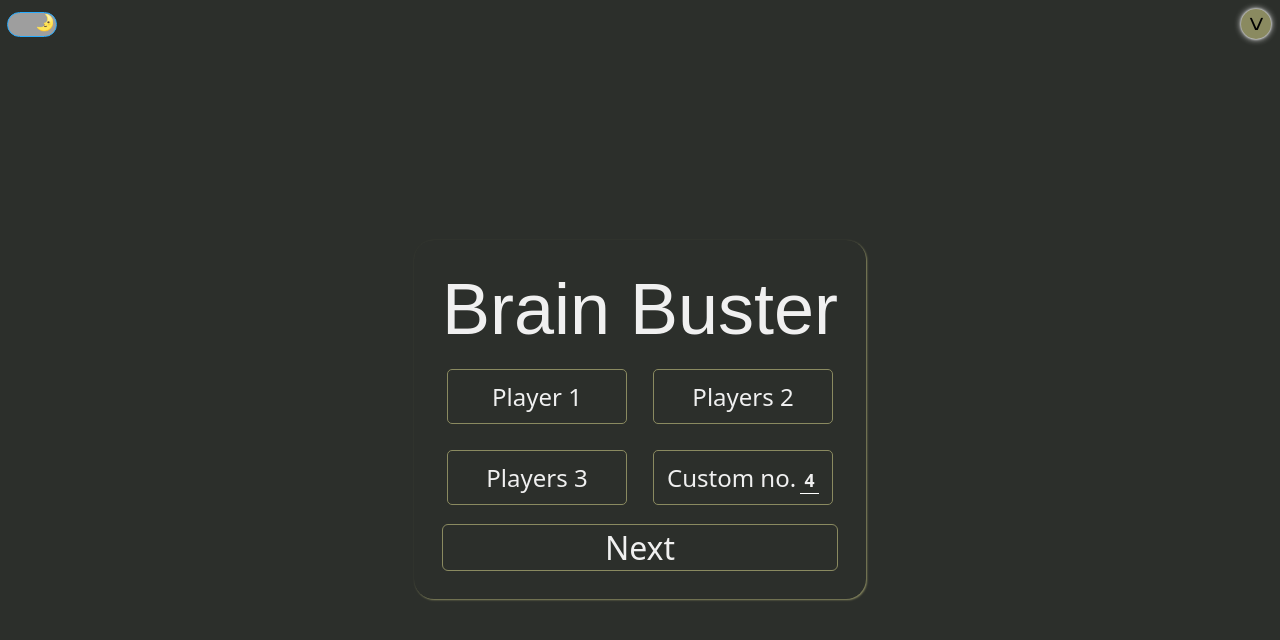
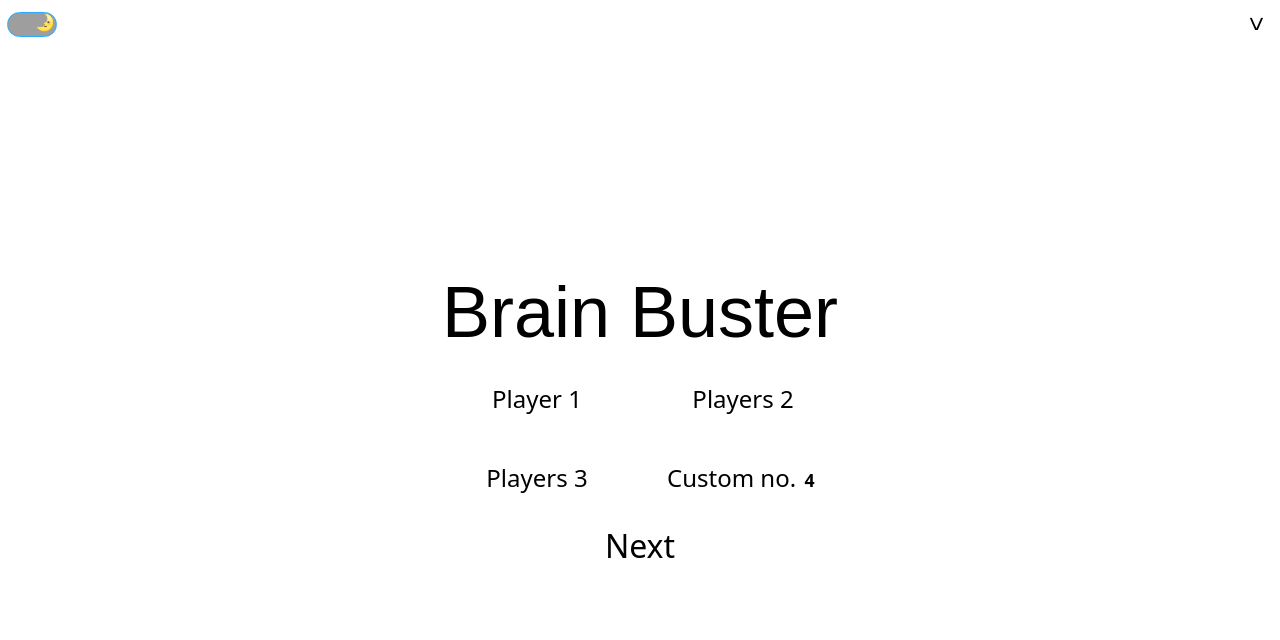
Before and after one commit to rohit-sde/brain-busters, a React (Vite) app: page / in a window 1280 px wide. Shown: the top 640 px of the page. Built offline with nearby package versions, Linux system fonts and the light colour scheme; grey boxes are pictures that could not be loaded; a web font is replaced by a local one.

Commit message:
colors added

```diff
--- a/src/index.css
+++ b/src/index.css
@@ -1,4 +1,4 @@
-[data-theme="light"] {
+/* [data-theme="light"] {
   --primary-30: #a89e47;
   --secondary-20: #c99b50;
   --bg-color: #f5f5dc;
@@ -12,12 +12,95 @@
   --bg-color: #2c2f2b;
   --text-color: #f0f0f0;
   --font-weight: 500;
+} */
+
+/* Light color Combinations */
+
+[data-theme="softpastels"] {
+  --primary-30: #a89e47; /* Olive Green */
+  --secondary-20: #f2a7b2; /* Light Pink */
+  --bg-color: #f5f5dc; /* Beige */
+  --text-color: #4f4f4f; /* Dark Grey */
+  --font-weight: 600;
+}
+
+[data-theme="earthytones"] {
+  --primary-30: #7e702a; /* Dark Olive Green */
+  --secondary-20: #9f9a6d; /* Sage Green */
+  --bg-color: #f9f3d4; /* Light Beige */
+  --text-color: #3d3d3d; /* Charcoal Grey */
+  --font-weight: 600;
+}
+
+[data-theme="vibrantcontrast"] {
+  --primary-30: #e96f35; /* Vibrant Orange */
+  --secondary-20: #3e8e41; /* Rich Green */
+  --bg-color: #f5f5dc; /* Beige */
+  --text-color: #2b2b2b; /* Dark Grey */
+  --font-weight: 600;
+}
+
+[data-theme="mutedblues"] {
+  --primary-30: #5979b1; /* Muted Blue */
+  --secondary-20: #a2c8e3; /* Soft Sky Blue */
+  --bg-color: #f5f5dc; /* Beige */
+  --text-color: #333333; /* Dark Grey */
+  --font-weight: 600;
+}
+
+[data-theme="warmsunset"] {
+  --primary-30: #c49f68; /* Warm Tan */
+  --secondary-20: #db5c4d; /* Coral Red */
+  --bg-color: #f5f5dc; /* Beige */
+  --text-color: #3c3c3c; /* Charcoal Grey */
+  --font-weight: 600;
+}
+
+/* dark color combinations */
+
+[data-theme="classicminimal"] {
+  --primary-30: #8a8a60; /* Olive Grey */
+  --secondary-20: #b8b07b; /* Soft Olive Yellow */
+  --bg-color: #2c2f2b; /* Dark Charcoal */
+  --text-color: #f0f0f0; /* Off White */
+  --font-weight: 500;
+}
+
+[data-theme="deepocean"] {
+  --primary-30: #4c8a94; /* Ocean Blue */
+  --secondary-20: #8d9d9f; /* Dusty Grey */
+  --bg-color: #2c2f2b; /* Dark Charcoal */
+  --text-color: #e0f0f3; /* Light Cyan */
+  --font-weight: 500;
+}
+
+[data-theme="richburgundy"] {
+  --primary-30: #6e1f32; /* Deep Burgundy */
+  --secondary-20: #9b6b4c; /* Warm Brown */
+  --bg-color: #2c2f2b; /* Dark Charcoal */
+  --text-color: #f0e0e0; /* Light Beige */
+  --font-weight: 500;
+}
+[data-theme="tealCopper"] {
+  --primary-30: #3b7373; /* Deep Teal */
+  --secondary-20: #cf7e5e; /* Copper Brown */
+  --bg-color: #2c2f2b; /* Dark Charcoal */
+  --text-color: #d4e0d0; /* Light Greenish */
+  --font-weight: 500;
+}
+[data-theme="mysticpurple"] {
+  --primary-30: #5e3f74; /* Dark Purple */
+  --secondary-20: #9a7da6; /* Soft Lavender */
+  --bg-color: #2c2f2b; /* Dark Charcoal */
+  --text-color: #e6d8f4; /* Light Lavender */
+  --font-weight: 500;
 }
 
 /* :root {
   --bg-color: #1f1e1e;
   --text-color: #e8e8e8;
 } */
+
 body {
   font-family: "Roboto";
   color: antiquewhite;
```
